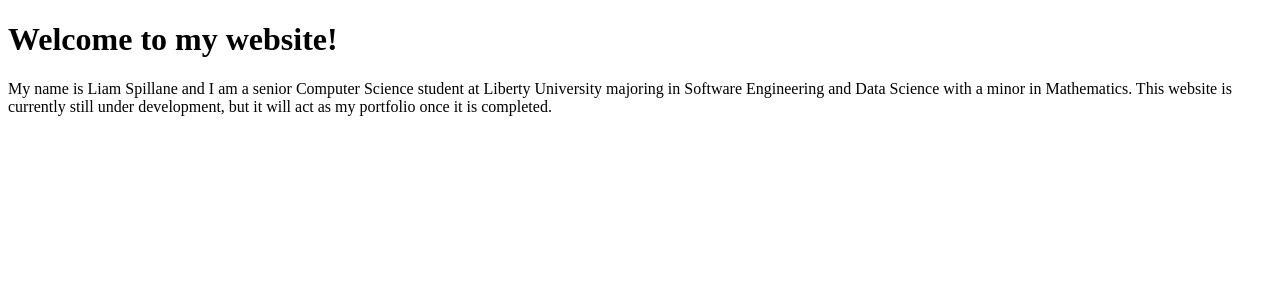
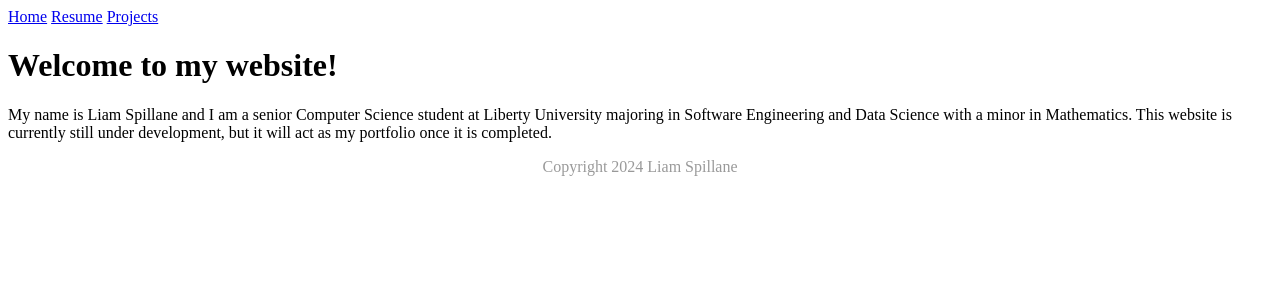
Before and after one commit to LiamSpillane/Personal_Website, a SvelteKit app: page / in a window 1280 px wide. Shown: the top 300 px of the page. Built offline with nearby package versions, Linux system fonts and the light colour scheme.

Commit message:
basic navigation and general page layout

```diff
--- /dev/null
+++ b/src/lib/navbar.svelte
@@ -0,0 +1,5 @@
+<div class="navbar">
+    <a href="/">Home</a>
+    <a href="/resume">Resume</a>
+    <a href="/projects">Projects</a>
+</div>
--- /dev/null
+++ b/src/routes/+layout.svelte
@@ -0,0 +1,18 @@
+<script>
+    import Navbar from "../lib/navbar.svelte";
+</script>
+
+<main>
+    <Navbar />
+    <slot></slot>
+</main>
+<footer>
+    <p>Copyright 2024 Liam Spillane</p>
+</footer>
+
+<style>
+    footer {
+        text-align: center;
+        color: rgba(0, 0, 0, 0.4);
+    }
+</style>
```
Also changed, not shown: 1 other file (tests, documents, lock files or other folders).
